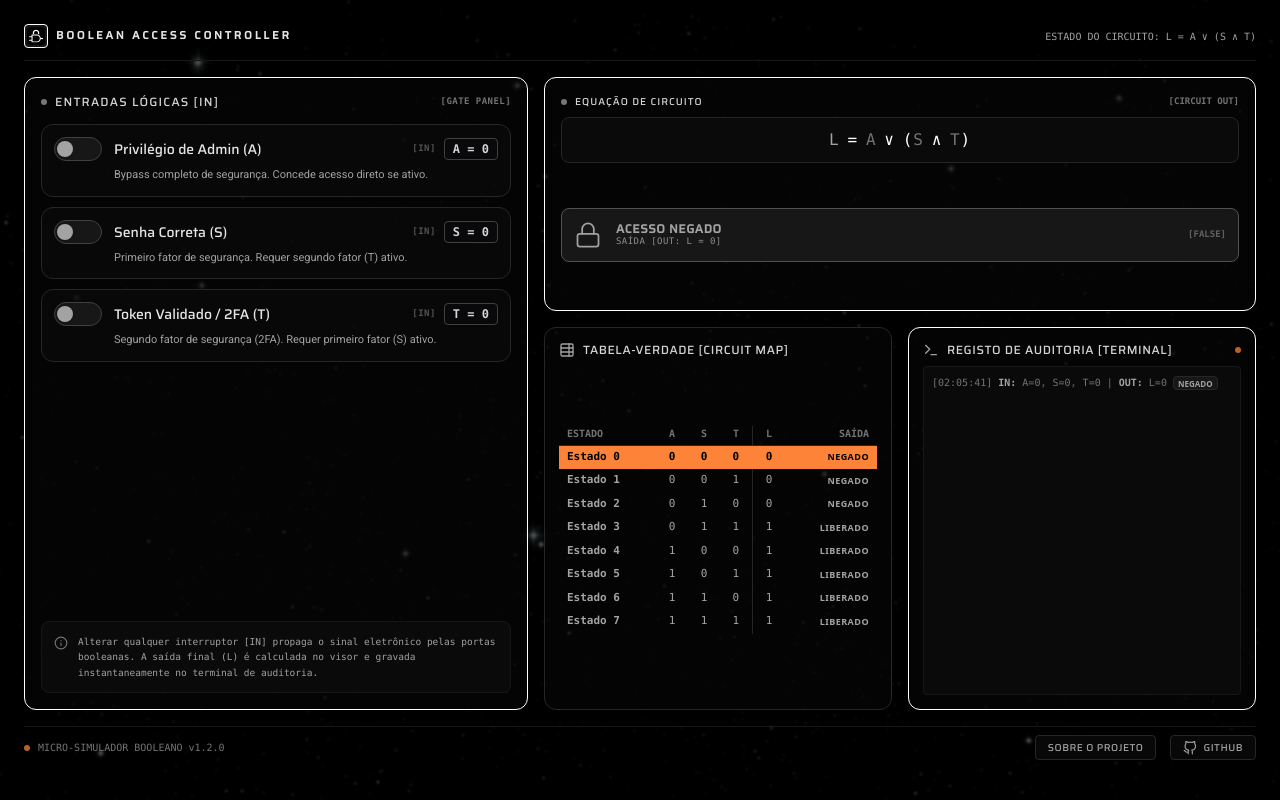
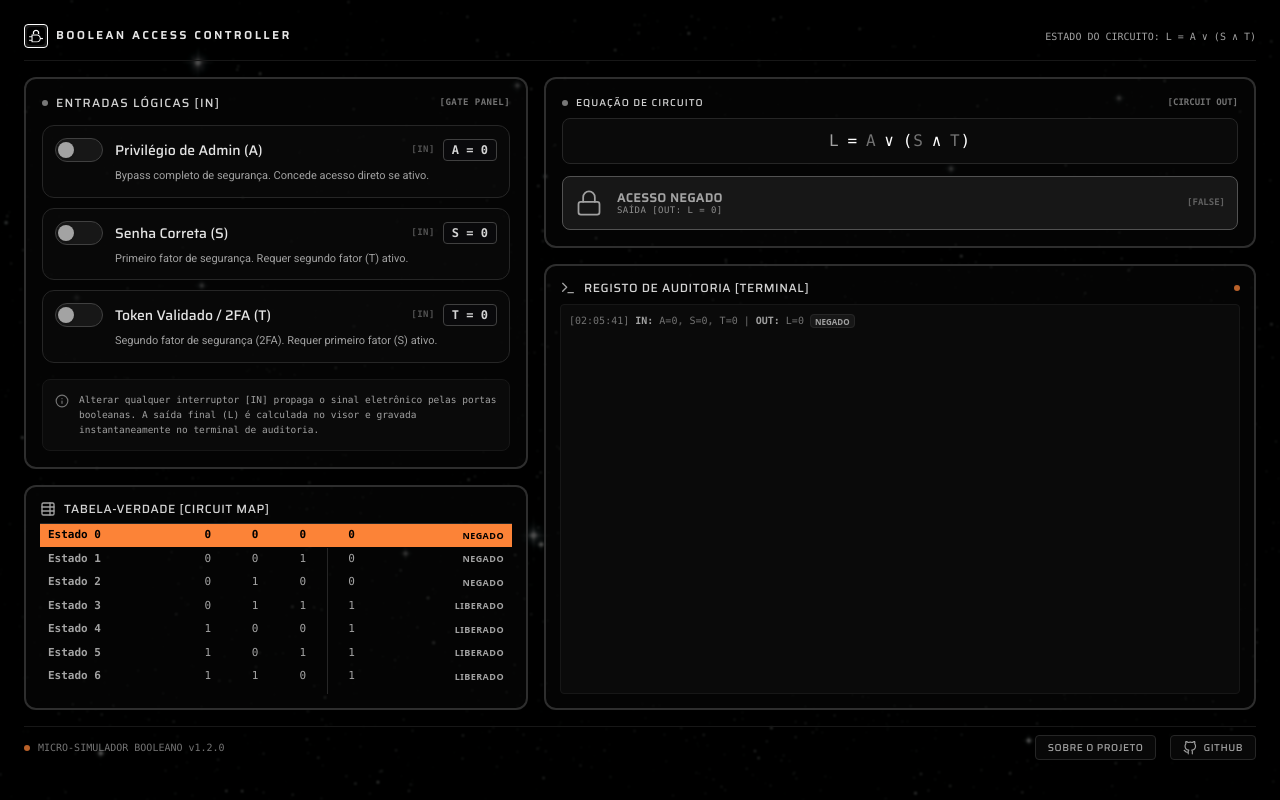
Before and after one commit to jefheee/boolean-access-controller, a Next.js app: page / in a window 1280 px wide. Built offline with nearby package versions, Linux system fonts and the light colour scheme.

Commit message:
feat: implement dashboard components with GSAP-animated status display and truth table for boolean logic visualization

```diff
--- a/src/app/page.tsx
+++ b/src/app/page.tsx
@@ -179,8 +179,10 @@ export default function Home() {
       {/* 6. GRADE BENTO BOX (LAYOUT DE PAINEL ÚNICO NO DESKTOP) */}
       <main className="flex-1 grid grid-cols-1 md:grid-cols-12 gap-4 min-h-0 z-10">
 
-        {/* MÓDULO 1: PAINEL DE CONTROLE (COLUNA DA ESQUERDA - 5/12 DA LARGURA) */}
-        <section className="bento-box md:col-span-5 h-full flex flex-col justify-between p-4 rounded-xl border border-neutral-850 bg-neutral-950/40 space-y-4">
+        {/* COLUNA DA ESQUERDA - 5/12 DA LARGURA */}
+        <div className="md:col-span-5 flex flex-col gap-4 h-full min-h-0">
+          {/* MÓDULO 1: PAINEL DE CONTROLE (Compacto, sem espaço sobrando) */}
+          <section className="bento-box flex-none p-4 rounded-xl border-2 border-neutral-700/70 bg-neutral-950/40 space-y-4">
             <div className="space-y-3.5">
               {/* Título do painel em fonte Saira */}
               <div className="flex items-center justify-between select-none">
@@ -234,11 +236,21 @@ export default function Home() {
             </div>
           </section>
 
+          {/* MÓDULO 3: TABELA-VERDADE COMPACTA (Ocupa o resto da coluna esquerda) */}
+          <section className="bento-box flex-1 min-h-0">
+            <TruthTable
+              valA={valA}
+              valS={valS}
+              valT={valT}
+            />
+          </section>
+        </div>
+
         {/* COLUNA DA DIREITA (7/12 DA LARGURA) */}
         <div className="md:col-span-7 flex flex-col gap-4 h-full min-h-0">
 
-          {/* MÓDULO 2: VISOR DE STATUS (ALTURA DE 38%) */}
-          <section className="bento-box h-[38%] min-h-0">
+          {/* MÓDULO 2: VISOR DE STATUS (Compacto) */}
+          <section className="bento-box flex-none">
             <StatusDisplay
               valA={valA}
               valS={valS}
@@ -247,24 +259,11 @@ export default function Home() {
             />
           </section>
 
-          {/* PARTE INFERIOR DA DIREITA (DIVIDIDA EM DOIS COMPONENTES DE ALTURA IGUAL) */}
-          <div className="h-[62%] grid grid-cols-1 sm:grid-cols-2 gap-4 min-h-0">
-
-            {/* MÓDULO 3: TABELA-VERDADE COMPACTA */}
-            <section className="bento-box h-full min-h-0">
-              <TruthTable
-                valA={valA}
-                valS={valS}
-                valT={valT}
-              />
-            </section>
-
-            {/* MÓDULO 4: TERMINAL DE LOGS DE AUDITORIA */}
-            <section className="bento-box h-full min-h-0">
+          {/* MÓDULO 4: TERMINAL DE LOGS DE AUDITORIA (Ocupa o resto da coluna da direita) */}
+          <section className="bento-box flex-1 min-h-0">
             <AuditLog logs={logs} />
           </section>
 
-          </div>
         </div>
 
       </main>
--- a/src/components/AuditLog.tsx
+++ b/src/components/AuditLog.tsx
@@ -52,7 +52,7 @@ export default function AuditLog({ logs }: AuditLogProps) {
   }, [logs]);
 
   return (
-    <div className="w-full h-full rounded-xl border border-neutral-850 bg-neutral-950/40 p-3.5 flex flex-col justify-between space-y-2">
+    <div className="w-full h-full rounded-xl border-2 border-neutral-700/70 bg-neutral-950/40 p-3.5 flex flex-col justify-between space-y-2">
 
       {/* Cabeçalho do Terminal */}
       <div className="flex items-center justify-between select-none">
--- a/src/components/StatusDisplay.tsx
+++ b/src/components/StatusDisplay.tsx
@@ -111,7 +111,7 @@ export default function StatusDisplay({
   }, [valL]);
 
   return (
-    <div className="flex flex-col h-full justify-between p-4 rounded-xl border border-neutral-850 bg-neutral-950/40 space-y-3">
+    <div className="flex flex-col h-full justify-between p-4 rounded-xl border-2 border-neutral-700/70 bg-neutral-950/40 space-y-3">
 
       {/* Cabeçalho da visualização */}
       <div className="space-y-2">
--- a/src/components/TruthTable.tsx
+++ b/src/components/TruthTable.tsx
@@ -73,7 +73,7 @@ export default function TruthTable({ valA, valS, valT }: TruthTableProps) {
   return (
     <div
       ref={containerRef}
-      className="w-full h-full rounded-xl border border-neutral-800 bg-neutral-950/40 p-3.5 flex flex-col justify-between"
+      className="w-full h-full rounded-xl border-2 border-neutral-700/70 bg-neutral-950/40 p-3.5 flex flex-col justify-between"
     >
       {/* Título do painel usando a fonte Saira (Medium) e o estilo de circuito */}
       <div className="flex items-center space-x-2 select-none mb-1.5">
```
Lines whose indentation alone changed are shown as unchanged.
